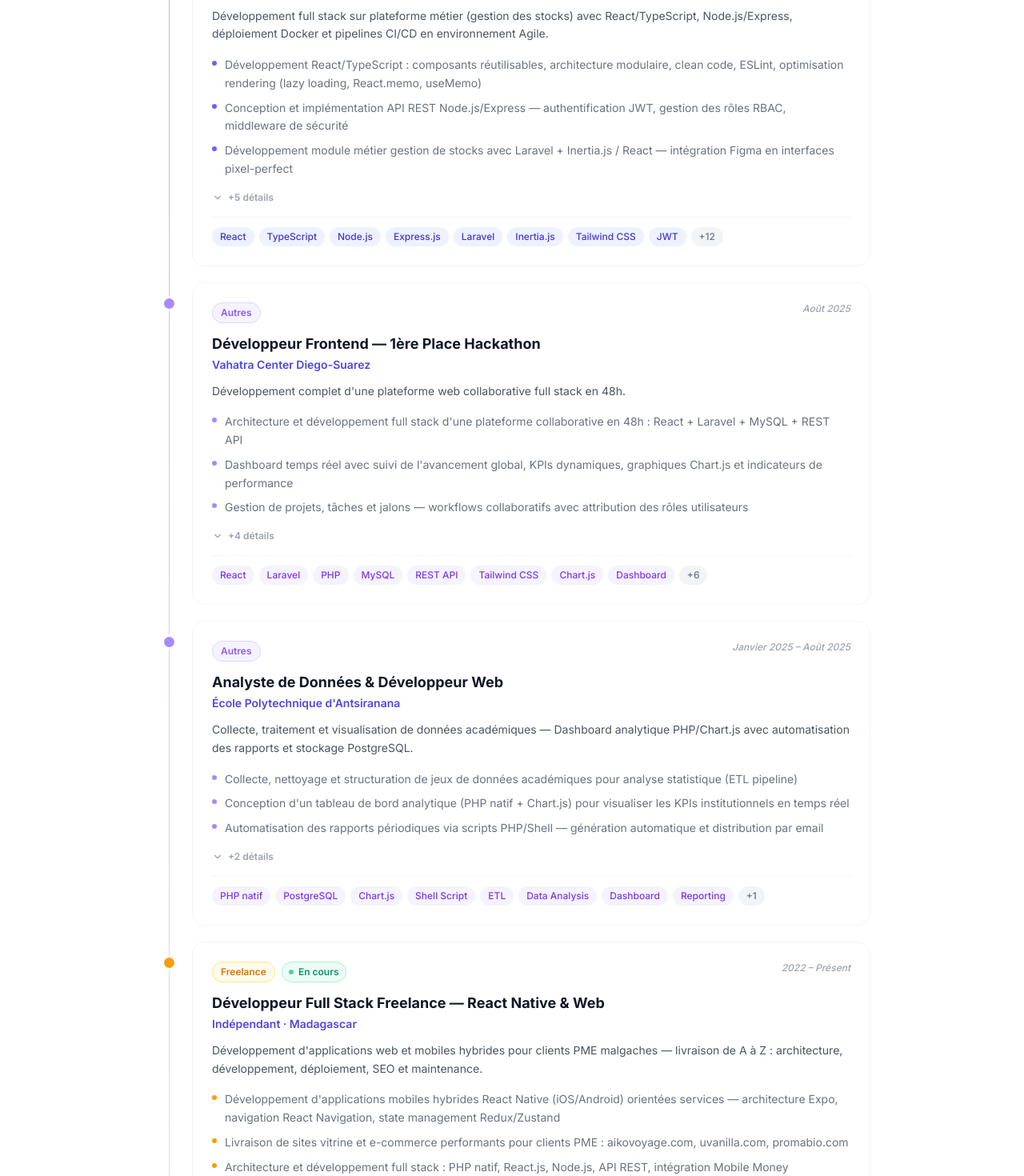
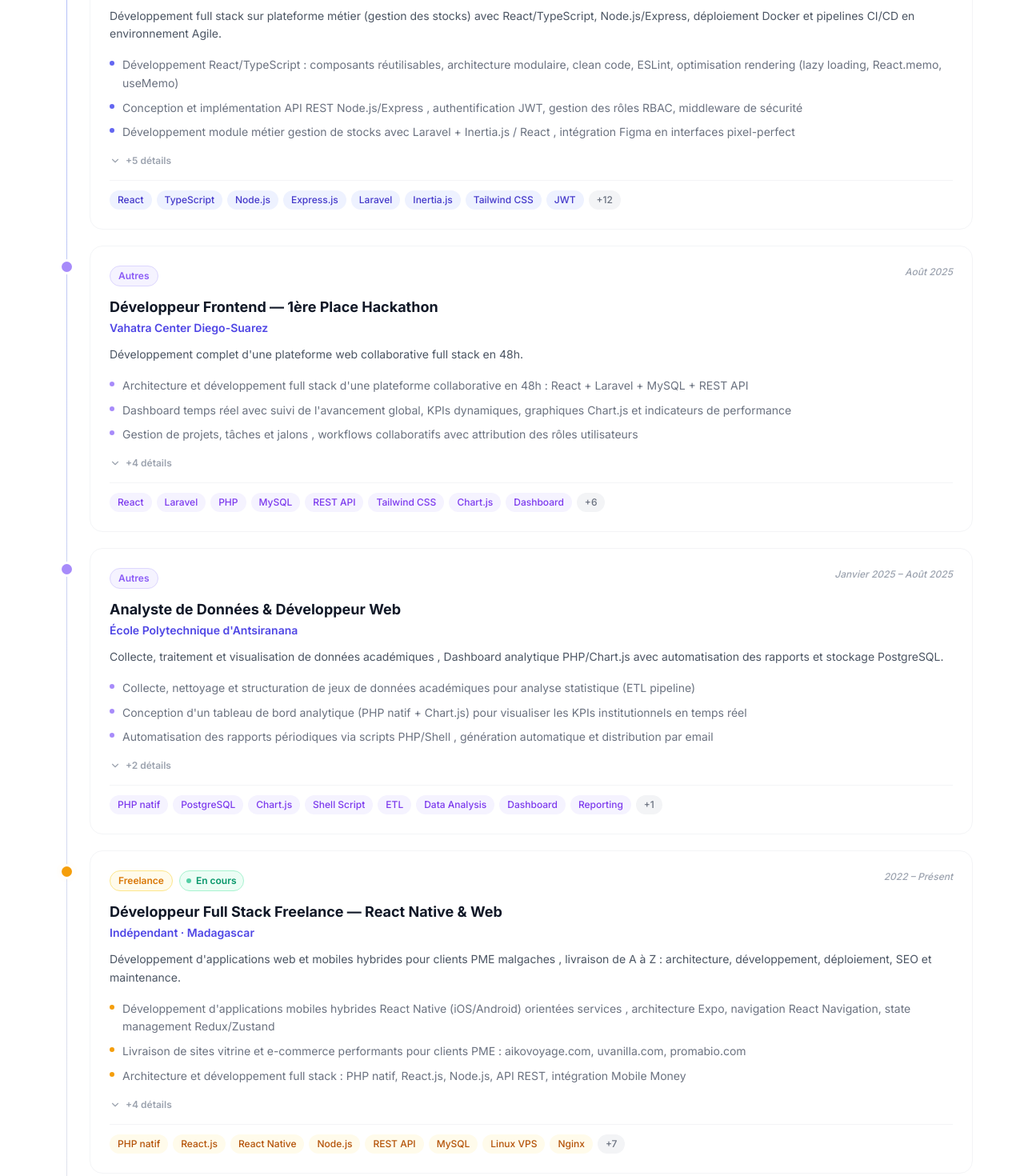
Before and after one commit to clevino512/Portfolio, a React (Vite) app in the folder frontend/: page /formation in a window 1280 px wide. Shown: the part 1000-2470 px from the top of the page at 80% size. Built offline with nearby package versions, Linux system fonts and the light colour scheme.

Commit message:
Refactor code structure for improved readability and maintainability

```diff
--- a/frontend/src/components/body/contact.tsx
+++ b/frontend/src/components/body/contact.tsx
@@ -303,7 +303,7 @@ export default function Contact() {
                         name="name"
                         value={formData.name}
                         onChange={handleChange}
-                        placeholder="Jean Dupont"
+                        placeholder="Ra Gertz"
                         required
                         className={inputClass}
                       />
@@ -317,7 +317,7 @@ export default function Contact() {
                         name="email"
                         value={formData.email}
                         onChange={handleChange}
-                        placeholder="jean@exemple.com"
+                        placeholder="clevino512@gmail.com"
                         required
                         className={inputClass}
                       />
--- a/frontend/src/components/body/experience.tsx
+++ b/frontend/src/components/body/experience.tsx
@@ -90,7 +90,7 @@ export default function Experiences() {
       ref={sectionRef}
       className="w-full py-24 px-4 sm:px-6 lg:px-8 bg-white dark:bg-gray-950 transition-colors duration-300"
     >
-      <div className="max-w-4xl mx-auto">
+      <div className="max-w-6xl mx-auto">
 
         {/* Section header */}
         <motion.div
--- a/frontend/src/components/body/project.tsx
+++ b/frontend/src/components/body/project.tsx
@@ -10,6 +10,7 @@ import imgTsingy from "../../assets/Tsingy.png";
 import imgESPA from "../../assets/ESPA.png";
 import imgEndless from "../../assets/endless.png";
 import imgPromabio from "../../assets/promabio.png";
+import imgAiko from "../../assets/aikovoyage.png";
 
 const imageMap: Record<string, string> = {
   "UNM.png": imgUNM,
@@ -18,6 +19,7 @@ const imageMap: Record<string, string> = {
   "ESPA.png": imgESPA,
   "endless.png": imgEndless,
   "promabio.png": imgPromabio,
+  "aikovoyage.png": imgAiko
 };
 
 interface Project {
--- a/frontend/src/data/experience.json
+++ b/frontend/src/data/experience.json
@@ -39,11 +39,11 @@
     "contenu": "Développement full stack sur plateforme métier (gestion des stocks) avec React/TypeScript, Node.js/Express, déploiement Docker et pipelines CI/CD en environnement Agile.",
     "descriptions": [
       "Développement React/TypeScript : composants réutilisables, architecture modulaire, clean code, ESLint, optimisation rendering (lazy loading, React.memo, useMemo)",
-      "Conception et implémentation API REST Node.js/Express — authentification JWT, gestion des rôles RBAC, middleware de sécurité",
-      "Développement module métier gestion de stocks avec Laravel + Inertia.js / React — intégration Figma en interfaces pixel-perfect",
-      "Déploiement Docker & pipelines CI/CD — containerisation des services, optimisation des performances frontend et réduction du bundle size",
+      "Conception et implémentation API REST Node.js/Express , authentification JWT, gestion des rôles RBAC, middleware de sécurité",
+      "Développement module métier gestion de stocks avec Laravel + Inertia.js / React , intégration Figma en interfaces pixel-perfect",
+      "Déploiement Docker & pipelines CI/CD , containerisation des services, optimisation des performances frontend et réduction du bundle size",
       "Gestion et structuration de bases de données MongoDB (modélisation NoSQL, indexation, optimisation des requêtes)",
-      "Rédaction de tests unitaires et fonctionnels avec React Testing Library & PHPUnit/Pest — couverture de code > 75%",
+      "Rédaction de tests unitaires et fonctionnels avec React Testing Library & PHPUnit/Pest , couverture de code > 75%",
       "Collaboration cross-fonctionnelle : Product Owners, UX/UI designers, sprints Agile/Scrum bihebdomadaires, rétrospectives",
       "Workflow Git Flow collaboratif : branches feature, Pull Requests, code review structuré, merge conflicts resolution"
     ],
@@ -70,9 +70,9 @@
     "descriptions": [
       "Architecture et développement full stack d'une plateforme collaborative en 48h : React + Laravel + MySQL + REST API",
       "Dashboard temps réel avec suivi de l'avancement global, KPIs dynamiques, graphiques Chart.js et indicateurs de performance",
-      "Gestion de projets, tâches et jalons — workflows collaboratifs avec attribution des rôles utilisateurs",
+      "Gestion de projets, tâches et jalons , workflows collaboratifs avec attribution des rôles utilisateurs",
       "Backend REST API Laravel avec authentification sécurisée, gestion des rôles (admin/manager/contributeur) et middleware de protection",
-      "Interface responsive mobile + desktop avec Tailwind CSS — intégration fidèle de maquettes Figma sous contrainte de temps",
+      "Interface responsive mobile + desktop avec Tailwind CSS , intégration fidèle de maquettes Figma sous contrainte de temps",
       "Optimisation des performances UI/UX : accessibilité, Core Web Vitals, expérience utilisateur sous pression temps réel",
       "Base de données relationnelle MySQL : modélisation entités-relations, migrations, requêtes optimisées"
     ],
@@ -93,11 +93,11 @@
     "entreprise": "École Polytechnique d'Antsiranana",
     "date": "Janvier 2025 – Août 2025",
     "type": "Mission académique",
-    "contenu": "Collecte, traitement et visualisation de données académiques — Dashboard analytique PHP/Chart.js avec automatisation des rapports et stockage PostgreSQL.",
+    "contenu": "Collecte, traitement et visualisation de données académiques , Dashboard analytique PHP/Chart.js avec automatisation des rapports et stockage PostgreSQL.",
     "descriptions": [
       "Collecte, nettoyage et structuration de jeux de données académiques pour analyse statistique (ETL pipeline)",
       "Conception d'un tableau de bord analytique (PHP natif + Chart.js) pour visualiser les KPIs institutionnels en temps réel",
-      "Automatisation des rapports périodiques via scripts PHP/Shell — génération automatique et distribution par email",
+      "Automatisation des rapports périodiques via scripts PHP/Shell , génération automatique et distribution par email",
       "Administration et optimisation d'une base de données PostgreSQL : indexation, vues matérialisées, optimisation des requêtes",
       "Modélisation des données : entités-relations, normalisation, procédures stockées"
     ],
@@ -116,13 +116,13 @@
     "entreprise": "Indépendant · Madagascar",
     "date": "2022 – Présent",
     "type": "Freelance",
-    "contenu": "Développement d'applications web et mobiles hybrides pour clients PME malgaches — livraison de A à Z : architecture, développement, déploiement, SEO et maintenance.",
+    "contenu": "Développement d'applications web et mobiles hybrides pour clients PME malgaches , livraison de A à Z : architecture, développement, déploiement, SEO et maintenance.",
     "descriptions": [
-      "Développement d'applications mobiles hybrides React Native (iOS/Android) orientées services — architecture Expo, navigation React Navigation, state management Redux/Zustand",
+      "Développement d'applications mobiles hybrides React Native (iOS/Android) orientées services , architecture Expo, navigation React Navigation, state management Redux/Zustand",
       "Livraison de sites vitrine et e-commerce performants pour clients PME : aikovoyage.com, uvanilla.com, promabio.com",
       "Architecture et développement full stack : PHP natif, React.js, Node.js, API REST, intégration Mobile Money",
       "Administration serveur VPS Linux : configuration Nginx, SSL/TLS, sécurité, backup automatisé, monitoring",
-      "Déploiement automatisé et maintenance corrective en autonomie complète — SLA respecté, satisfaction client",
+      "Déploiement automatisé et maintenance corrective en autonomie complète , SLA respecté, satisfaction client",
       "Gestion de projet autonome : cahier des charges, estimation, livraison dans les délais, communication client",
       "Optimisation SEO : audit technique, stratégie de contenu, Google Search Console, PageSpeed Insights"
     ],
@@ -143,7 +143,7 @@
     "entreprise": "Freelance",
     "date": "2023 – Présent",
     "type": "Freelance",
-    "contenu": "Création de visuels graphiques, identités visuelles et templates web modernes — intégration Figma-to-code pixel-perfect, design UI/UX orienté conversion.",
+    "contenu": "Création de visuels graphiques, identités visuelles et templates web modernes , intégration Figma-to-code pixel-perfect, design UI/UX orienté conversion.",
     "descriptions": [
       "Conception d'identités visuelles complètes : logos, chartes graphiques, guidelines de marque pour PME",
       "Design UI/UX : wireframing, prototypage Figma, maquettes haute fidélité, tests utilisateurs",
@@ -170,7 +170,7 @@
     "entreprise": "UNICEF · Madagascar",
     "date": "2018",
     "type": "Mission",
-    "contenu": "Collecte de données sociales à grande échelle pour le Programme d'Enquête UNICEF MICS6 (Multiple Indicator Cluster Survey) — rigueur méthodologique et gestion terrain.",
+    "contenu": "Collecte de données sociales à grande échelle pour le Programme d'Enquête UNICEF MICS6 (Multiple Indicator Cluster Survey) , rigueur méthodologique et gestion terrain.",
     "descriptions": [
       "Collecte de données sociales terrain dans le cadre du programme international UNICEF MICS6",
       "Conduite d'entretiens structurés auprès des ménages selon protocoles d'enquête standardisés",
@@ -193,7 +193,7 @@
     "entreprise": "Plateforme KINGA · Diego-Suarez",
     "date": "2023",
     "type": "Emploi",
-    "contenu": "Animation commerciale, promotion de services et gestion de la relation client en face-à-face — développement des compétences en communication et fidélisation.",
+    "contenu": "Animation commerciale, promotion de services et gestion de la relation client en face-à-face , développement des compétences en communication et fidélisation.",
     "descriptions": [
       "Animation de stands commerciaux et présentation de produits/services auprès du grand public",
       "Développement des techniques de vente directe et argumentation commerciale",
@@ -214,7 +214,7 @@
     "entreprise": "Accès Banque · Diego-Suarez",
     "date": "2023",
     "type": "Emploi",
-    "contenu": "Accueil client, orientation et traitement des opérations bancaires courantes — rigueur procédurale et confidentialité dans un environnement financier réglementé.",
+    "contenu": "Accueil client, orientation et traitement des opérations bancaires courantes, rigueur procédurale et confidentialité dans un environnement financier réglementé.",
     "descriptions": [
       "Accueil, orientation et accompagnement des clients dans leurs démarches bancaires",
       "Traitement des demandes de prêt : analyse des dossiers, vérification des pièces justificatives",
@@ -237,13 +237,13 @@
     "entreprise": "Radio MBS & Radio 2000",
     "date": "2019 – 2023",
     "type": "Stage",
-    "contenu": "Animation radio, reportages en direct, production éditoriale et gestion régie son — développement des compétences en communication orale, storytelling et gestion du direct.",
+    "contenu": "Animation radio, reportages en direct, production éditoriale et gestion régie son développement des compétences en communication orale, storytelling et gestion du direct.",
     "descriptions": [
-      "Rédaction et présentation de reportages en direct — maîtrise de la prise de parole publique et du storytelling",
+      "Rédaction et présentation de reportages en direct  maîtrise de la prise de parole publique et du storytelling",
       "Couverture d'événements locaux : reportages terrain, interviews et synthèse éditoriale",
       "Initiation aux techniques de prise de son, mixage audio et montage numérique",
       "Animation d'émissions locales, préparation de contenus éditoriaux et conducteurs d'émission",
-      "Gestion de la régie son et interaction en direct avec les auditeurs — capacité à gérer la pression du live",
+      "Gestion de la régie son et interaction en direct avec les auditeurs, capacité à gérer la pression du live",
       "Veille informationnelle et fact-checking des sources pour garantir la fiabilité des contenus diffusés"
     ],
     "badges": [
@@ -261,7 +261,7 @@
     "entreprise": "Formation Professionnelle",
     "date": "2022",
     "type": "Formation",
-    "contenu": "Formation pratique en installation électrique résidentielle, lecture de schémas et câblage de tableaux — compétences transverses en lecture de documentation technique.",
+    "contenu": "Formation pratique en installation électrique résidentielle, lecture de schémas et câblage de tableaux, compétences transverses en lecture de documentation technique.",
     "descriptions": [
       "Formation pratique en installation électrique résidentielle selon normes en vigueur",
       "Lecture et interprétation de schémas électriques unifilaires et multifilaires",
```
Also changed, not shown: frontend/src/data/projects.json (+22 -11 lines), frontend/src/assets/aikovoyage.png (added).
